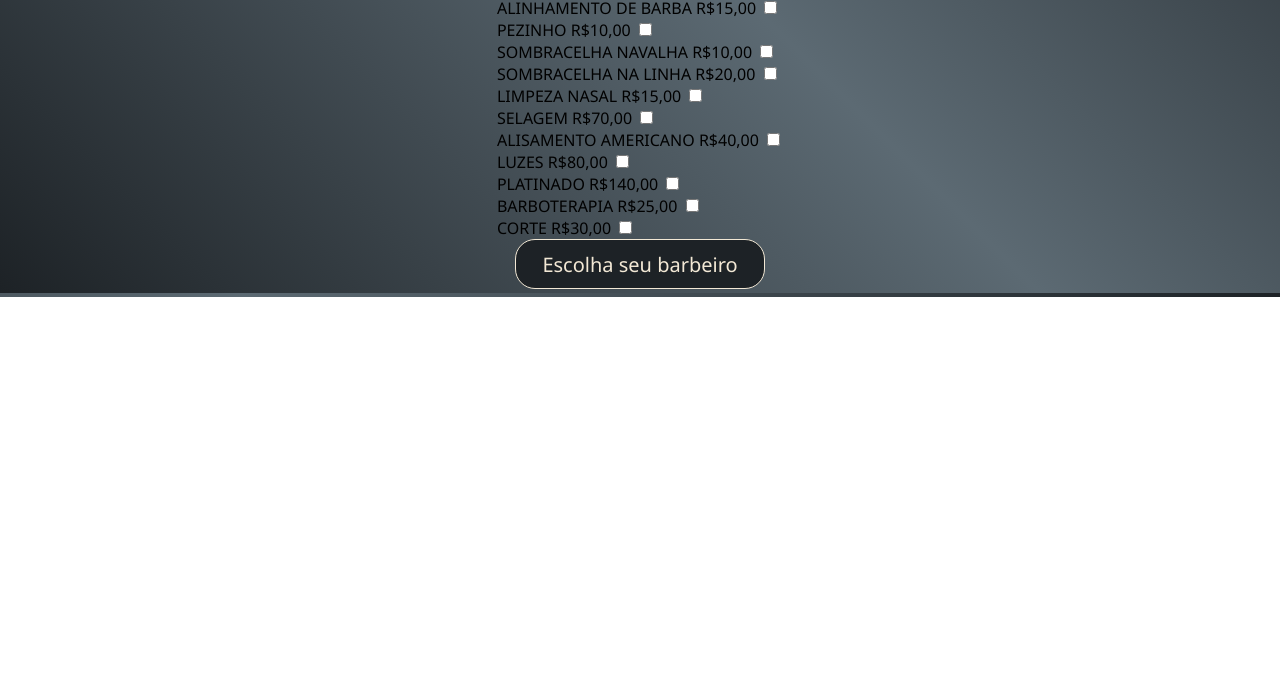
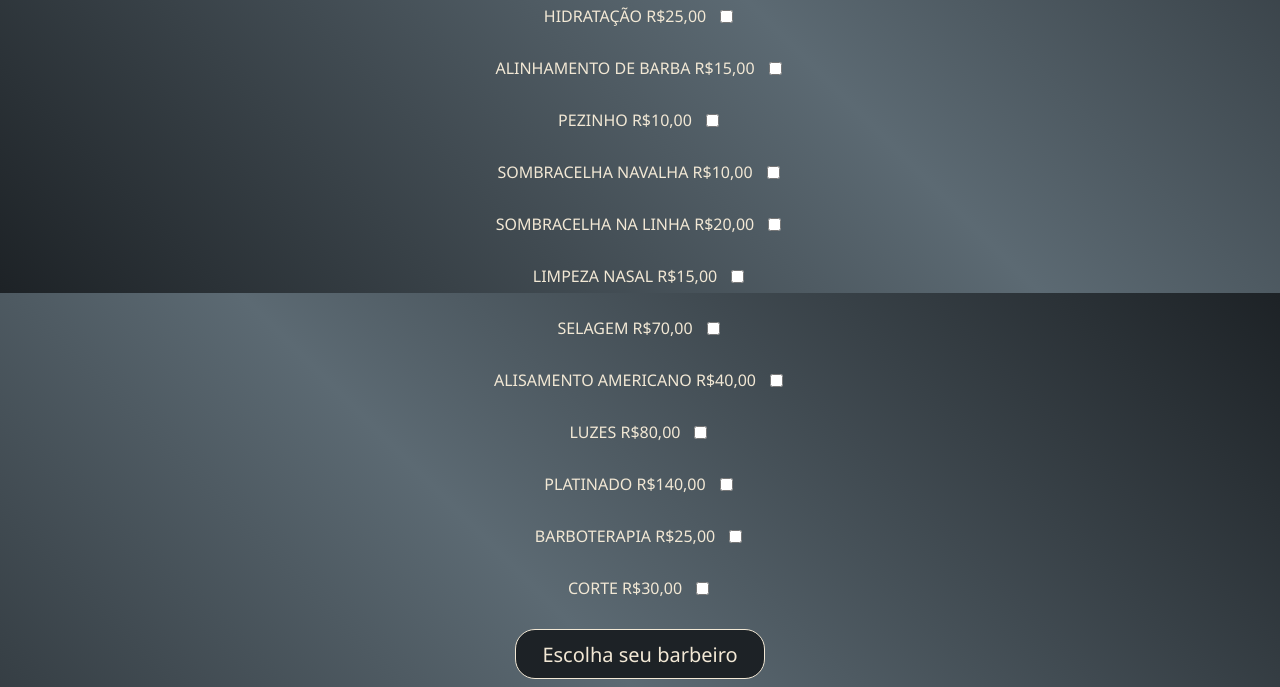
Before and after one commit to Cardoso-Gabriel/alex-barbearia, a plain HTML site: page servicos.html in a window 1280 px wide. Shown: the part 507-1194 px from the top of the page. Before the commit the page ends 804 px from the top, so only its background shows below. Drawn offline with Linux system fonts and the light colour scheme.

Commit message:
Atualização

```diff
--- a/CSS/servicos.css
+++ b/CSS/servicos.css
@@ -1,4 +1,4 @@
-*{
+* {
     /* font-size: 22px; */
     font-family: 'Segoe UI', Tahoma, Geneva, Verdana, sans-serif;
 }
@@ -18,7 +18,7 @@ header nav img {
     width: 50%;
 }
 
-main{
+main {
     display: flex;
     justify-content: center;
     flex-direction: column;
@@ -27,29 +27,39 @@ main{
 
 }
 
-main a{
-    text-decoration: none;
-    color: #F2E8D5;
+main form {
+    display: flex;
+    justify-content: center;
+    flex-direction: column;
+    align-items: center;
+    align-content: center;
+    width: 100%;
     margin: 10px;
     padding: 5px;
-    width: 90%;
+    color: #F2E8D5;
+}
+
+main form div {
     display: flex;
+    justify-content: center;
     align-items: center;
-    align-content: center;
-    justify-content: space-between;
+    width: 100%;
+    margin: 10px;
+    padding: 5px;
+    gap: 10px;
 }
 
 
-footer{
+footer {
     display: flex;
     justify-content: center;
 }
 
-footer a{
+footer a {
     text-decoration: none;
 }
 
-footer button{
+footer button {
     border: 1px solid #F2E8D5;
     border-radius: 20px;
     height: 50px;
```
